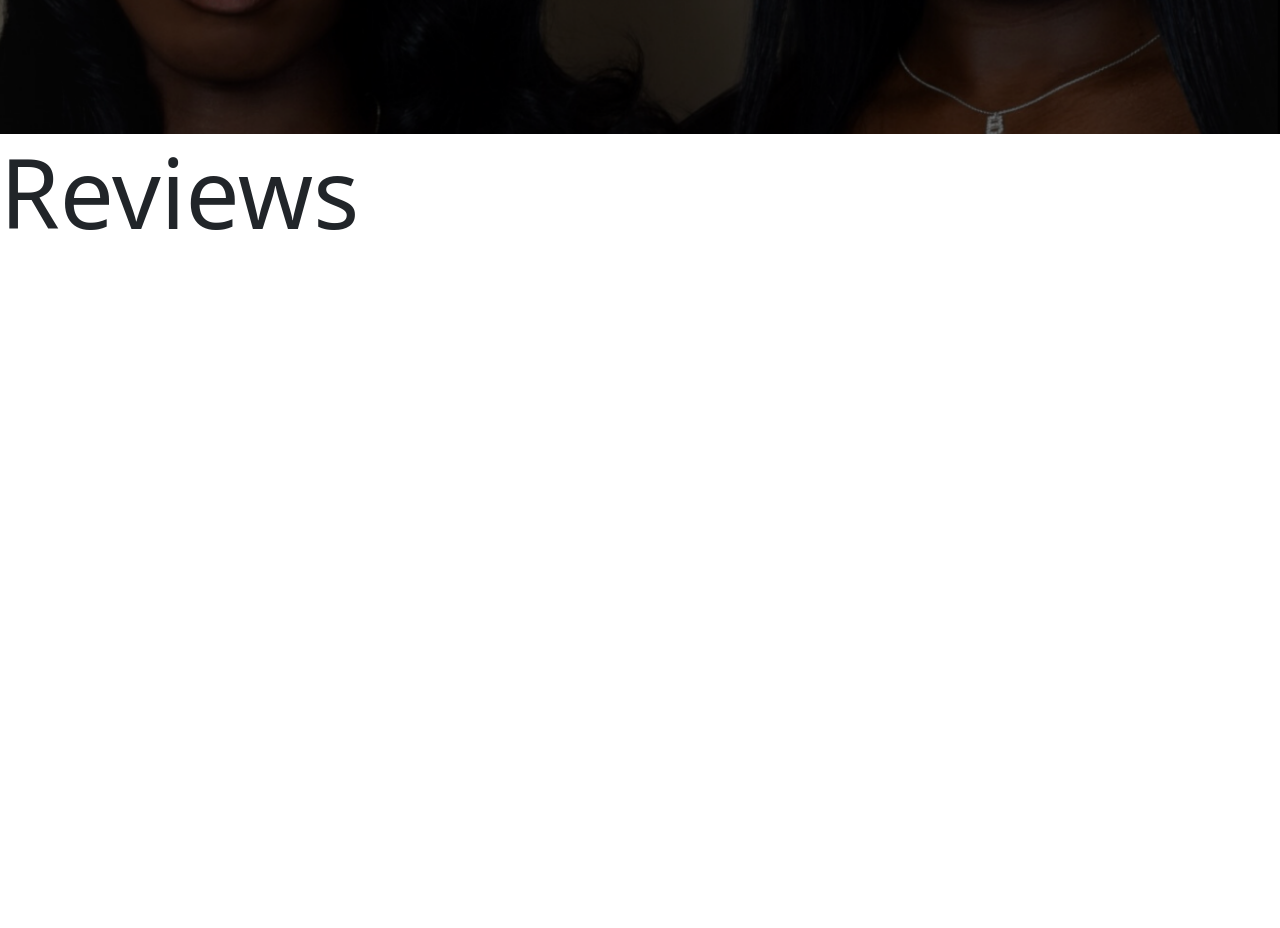
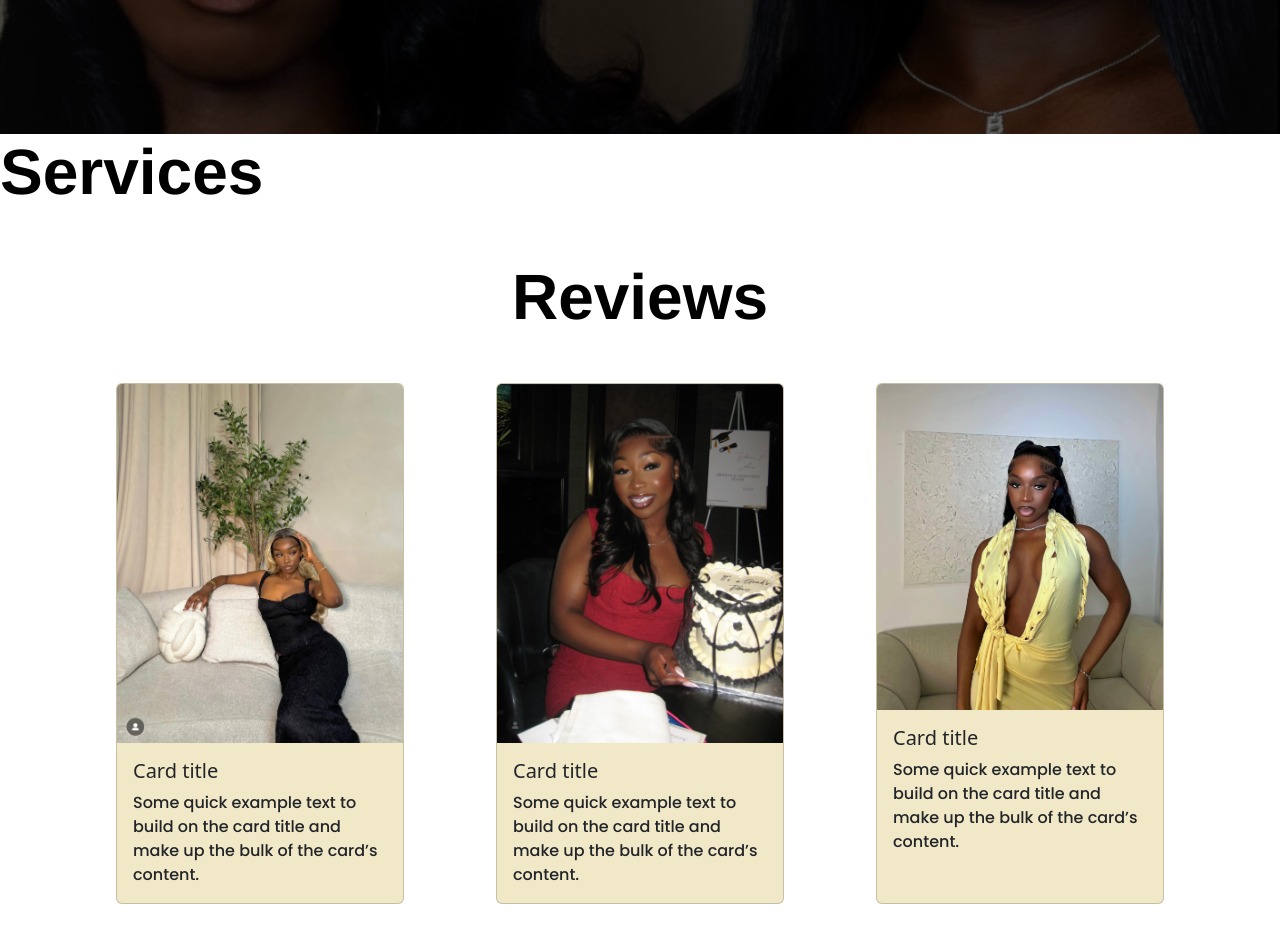
Before and after one commit to Simbiat23/Hairstylist-Portfolio, a website: page index.html in a window 1280 px wide. Shown: the part 560-1488 px from the top of the page. Before the commit the page ends 817 px from the top, so only its background shows below. Drawn offline with nearby package versions, Linux system fonts and the light colour scheme.

Commit message:
added images to the cards

```diff
--- a/index.html
+++ b/index.html
@@ -30,16 +30,57 @@
     <title>Home</title>
   </head>
   <body>
-    <div>
     <div class="hero">
       <h3>Welcome to</h3>
       <h1>SKTHair</h1>
       <h2 class="mb-5">Where quality meets style</h2>
       <a href="" class="btn btn-design">Book Appiontment</a>
     </div>
-      <div>
-        <h1>Reviews</h1>
+    <section>
+      <h2>Services</h2>
+    </section>
+    <section>
+      <h2 class="text-center m-5">Reviews</h2>
+      <div class="container">
+        <div class="row justify-content-center">
+          <div class="col-md-4 mb-4 d-flex justify-content-center">
+            <div class="card card-colour" style="width: 18rem">
+              <img src="/images/IMG_7592.jpg" class="card-img-top" alt="..." />
+              <div class="card-body">
+                <h5 class="card-title">Card title</h5>
+                <p class="card-text">
+                  Some quick example text to build on the card title and make up
+                  the bulk of the card’s content.
+                </p>
               </div>
             </div>
+          </div>
+          <div class="col-md-4 mb-4 d-flex justify-content-center">
+            <div class="card card-colour" style="width: 18rem">
+              <img src="/images/IMG_7593.jpg" class="card-img-top" alt="..." />
+              <div class="card-body">
+                <h5 class="card-title">Card title</h5>
+                <p class="card-text">
+                  Some quick example text to build on the card title and make up
+                  the bulk of the card’s content.
+                </p>
+              </div>
+            </div>
+          </div>
+          <div class="col-md-4 mb-4 d-flex justify-content-center">
+            <div class="card card-colour" style="width: 18rem">
+              <img src="/images/IMG_7595.jpg" class="card-img-top" alt="..." />
+              <div class="card-body">
+                <h5 class="card-title">Card title</h5>
+                <p class="card-text">
+                  Some quick example text to build on the card title and make up
+                  the bulk of the card’s content.
+                </p>
+              </div>
+            </div>
+          </div>
+        </div>
+      </div>
+    </section>
   </body>
 </html>
--- a/src/style.css
+++ b/src/style.css
@@ -1,9 +1,13 @@
 :root {
   --primary-colour: #f1e8c7;
-  --heading-font-family: "Playfair Display", serif;
+  --heading-font-family: "Arimo", sans-serif;
   --default-font-family: "Poppins", serif;
   --btn-colour: #8c7b6e;
 }
+body {
+  color: black;
+}
+h1,
 h2,
 h3,
 h4 {
@@ -14,9 +18,13 @@ h4 {
 h1 {
   font-size: 96px;
 }
+h2 {
+  font-size: 64px;
+}
 p {
   font-family: var(--default-font-family);
   font-weight: normal;
+  font-size: 16px;
 }
 
 .hero {
@@ -52,3 +60,12 @@ p {
 .btn-design:hover {
   background-color: #7a6a5f;
 }
+.card-colour {
+  background-color: var(--primary-colour);
+}
+
+@media (max-width: 400px) {
+  section {
+    text-align: center;
+  }
+}
```
Also changed, not shown: images/IMG_7592.jpg (added), images/IMG_7593.jpg (added), images/IMG_7595.jpg (added). Lines whose indentation alone changed are shown as unchanged.
